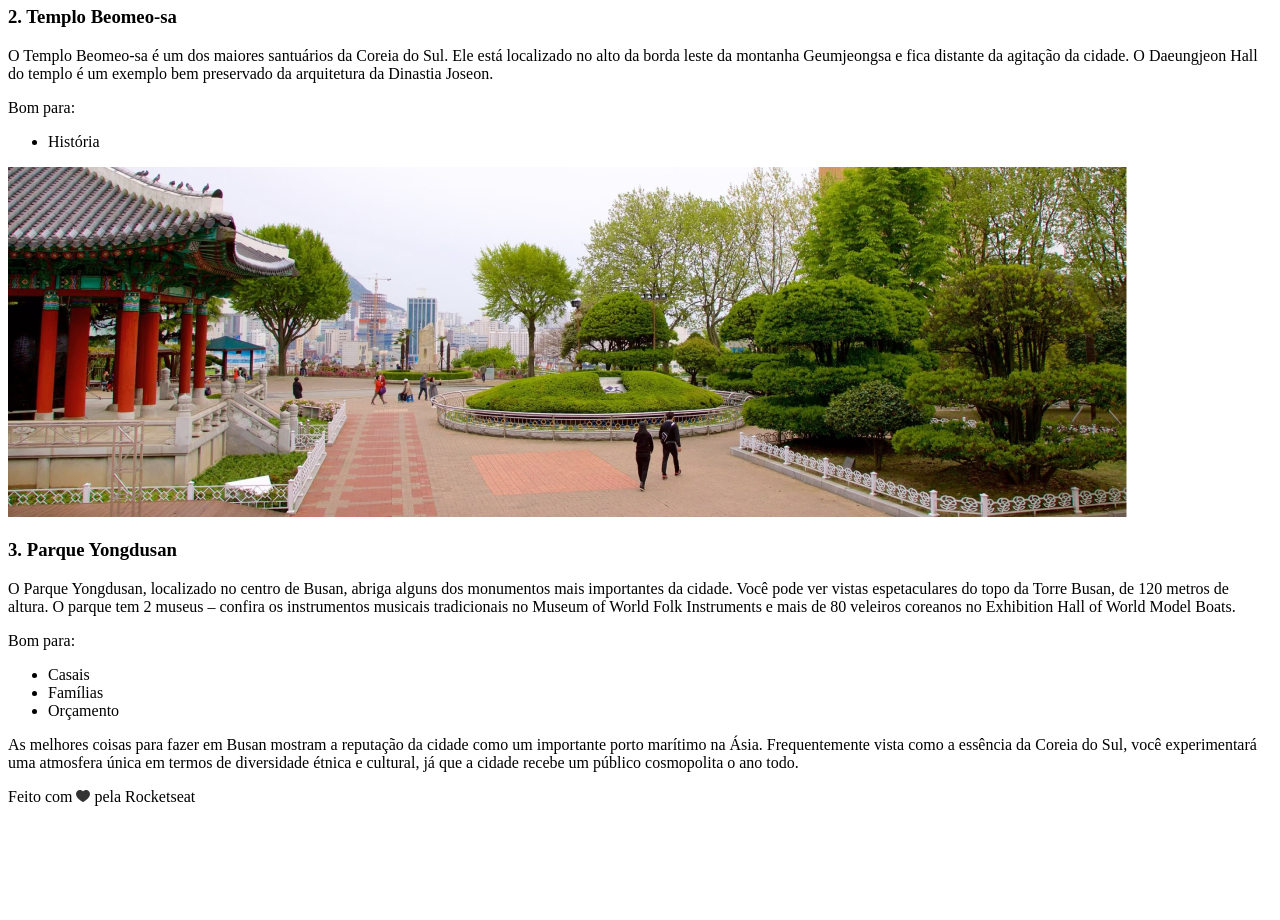
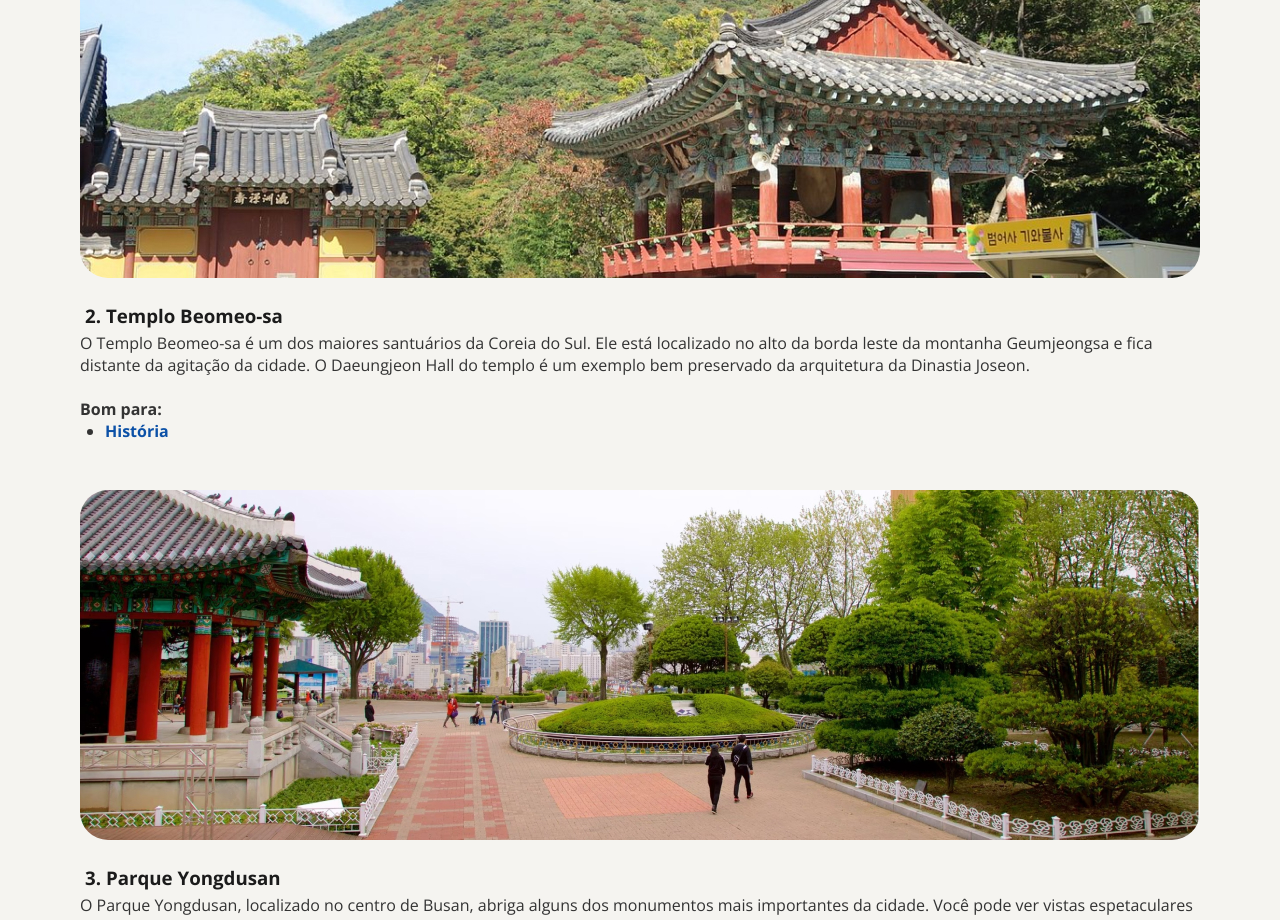
Before and after one commit to CarolLira/local_tourist_page, a plain HTML site: page index.html in a window 1280 px wide. Shown: the part 1880-2800 px from the top of the page. Before the commit the page ends 2694 px from the top, so only its background shows below. Drawn offline with nearby package versions, Linux system fonts and the light colour scheme.

Commit message:
feat: cria estilizações e adiciona imagens

```diff
--- a/index.html
+++ b/index.html
@@ -3,6 +3,16 @@
   <head>
     <meta charset="UTF-8" />
     <meta name="viewport" content="width=device-width, initial-scale=1.0" />
+
+    <link rel="preconnect" href="https://fonts.googleapis.com" />
+    <link rel="preconnect" href="https://fonts.gstatic.com" crossorigin />
+    <link
+      href="https://fonts.googleapis.com/css2?family=Open+Sans:ital,wght@0,300..800;1,300..800&display=swap"
+      rel="stylesheet"
+    />
+
+    <link rel="stylesheet" href="style.css" />
+
     <title>Local Turístico</title>
   </head>
 
@@ -11,9 +21,15 @@
       <section>
         <span>Sua próxima viagem:</span>
         <h1>Conheça Busan</h1>
+
         <div>
-          <img src="assets/busan.jpg" alt="Cidade de Busan na Coreia do Sul" />
-          <p>
+          <img
+            id="busan"
+            class="tourist-places"
+            src="assets/busan.jpg"
+            alt="Cidade de Busan na Coreia do Sul"
+          />
+          <p class="italic center-text">
             Busan, a estrela em ascensão da Coreia do Sul, oferece de tudo,
             desde churrascarias de primeira linha até tradicionais barracas de
             comida de rua. Aqui, exploramos a segunda cidade da Coreia do Sul e
@@ -22,8 +38,10 @@
         </div>
       </section>
 
+      <div id="separator"></div>
+
       <section>
-        <div>
+        <div id="introduction">
           <span>Para os amantes de história</span>
           <h2>Descubra 3 destinos imperdíveis em Busan</h2>
           <p>
@@ -39,8 +57,12 @@
           </p>
         </div>
 
-        <div>
-          <img src="assets/templo-haedong-yonggungsa.jpg" alt="Templo Haedong Yonggungsa" />
+        <div class="places-list">
+          <img
+            class="tourist-places"
+            src="assets/templo-haedong-yonggungsa.jpg"
+            alt="Templo Haedong Yonggungsa"
+          />
           <h3>1. Templo Haedong Yonggungsa</h3>
           <p>
             O Templo Haedong Yonggungsa é um templo budista localizado no
@@ -48,13 +70,18 @@
             templos na Coreia construídos à beira-mar – você pode desfrutar de
             vistas do Mar do Leste de um lado e de belas montanhas do outro.
           </p>
+          <br />
           <span>Bom para:</span>
           <ul>
-            <li>História</li>
+            <li data-text="historia">História</li>
           </ul>
         </div>
-        <div>
-          <img src="assets/templo-beomeo-sa.jpg" alt="Templo Beomeo-sa" />
+        <div class="places-list">
+          <img
+            class="tourist-places"
+            src="assets/templo-beomeo-sa.jpg"
+            alt="Templo Beomeo-sa"
+          />
           <h3>2. Templo Beomeo-sa</h3>
           <p>
             O Templo Beomeo-sa é um dos maiores santuários da Coreia do Sul. Ele
@@ -62,13 +89,18 @@
             fica distante da agitação da cidade. O Daeungjeon Hall do templo é
             um exemplo bem preservado da arquitetura da Dinastia Joseon.
           </p>
+          <br />
           <span>Bom para:</span>
           <ul>
-            <li>História</li>
+            <li data-text="historia">História</li>
           </ul>
         </div>
-        <div>
-          <img src="assets/parque-yongdusan.jpg" alt="Parque Yongdusan" />
+        <div class="places-list">
+          <img
+            class="tourist-places"
+            src="assets/parque-yongdusan.jpg"
+            alt="Parque Yongdusan"
+          />
           <h3>3. Parque Yongdusan</h3>
           <p>
             O Parque Yongdusan, localizado no centro de Busan, abriga alguns dos
@@ -78,30 +110,31 @@
             no Museum of World Folk Instruments e mais de 80 veleiros coreanos
             no Exhibition Hall of World Model Boats.
           </p>
+          <br />
           <span>Bom para:</span>
           <ul>
-            <li>Casais</li>
-            <li>Famílias</li>
-            <li>Orçamento</li>
+            <li data-text="casais">Casais</li>
+            <li data-text="familias">Famílias</li>
+            <li data-text="orcamento">Orçamento</li>
           </ul>
         </div>
 
-        <div></div>
+        <div id="separator"></div>
 
-        <p>
+        <p class="center-text">
           As melhores coisas para fazer em Busan mostram a reputação da cidade
           como um importante porto marítimo na Ásia. Frequentemente vista como a
           essência da Coreia do Sul, você experimentará uma atmosfera única em
           termos de diversidade étnica e cultural, já que a cidade recebe um
           público cosmopolita o ano todo.
         </p>
-
-        <footer>
-          Feito com
-          <img src="assets/heart.svg" alt="Coração" />
-          pela Rocketseat
-        </footer>
       </section>
     </main>
+
+    <footer>
+      Feito com
+      <img src="assets/heart.svg" alt="Coração" />
+      pela Rocketseat
+    </footer>
   </body>
 </html>
--- /dev/null
+++ b/style.css
@@ -0,0 +1,112 @@
+* {
+  margin: 0;
+  padding: 0;
+}
+
+body {
+  background-color: #F5F4F0;
+  font-family: "Open Sans", sans-serif;
+  box-sizing: border-box;
+}
+
+main {
+  margin: 88px auto 65px;
+  width: 1120px;
+}
+
+#separator {
+  margin: 40px 0 40px;
+  border-bottom: solid;
+  border-color: #D9D9D9;
+  border-width: 1px;
+  width: 100%;
+}
+
+#introduction {
+  margin: 64px 0 64px;
+}
+
+span {
+  color: #E1624F;
+  text-transform: uppercase;
+  font-weight: bold;
+}
+
+h1,
+h2,
+h3 {
+  color: #1B1B1B;
+}
+
+h1 {
+  margin: 8px 0 40px;
+}
+
+h2 {
+  margin: 2px 0 8px;
+}
+
+h3 {
+  margin: 20px 0 4px 5px;
+}
+
+img#busan {
+  margin-bottom: 24px;
+}
+
+p, footer {
+  color: #333333;
+}
+
+.italic {
+  font-style: italic;
+}
+
+.center-text {
+  text-align: center;
+}
+
+.places-list:has(+ .places-list) {
+  margin-bottom: 48px;
+}
+
+.places-list img {
+  height: 350px;
+}
+
+.places-list span {
+  color: #333333;
+  text-transform: none;
+}
+
+img.tourist-places {
+  border-radius: 28px;
+}
+
+li {
+  margin-left: 25px;
+  font-weight: bold;
+}
+
+li::marker {
+  color: #333333;
+}
+
+li[data-text="historia"] {
+  color: #0C51A7;
+}
+
+li[data-text="casais"] {
+  color: #591B98;
+}
+li[data-text="familias"] {
+  color: #E5245E;
+}
+li[data-text="orcamento"] {
+  color: #E95E10;
+}
+
+footer {
+  margin: 0 auto 48px;
+  text-align: center;
+}
```
